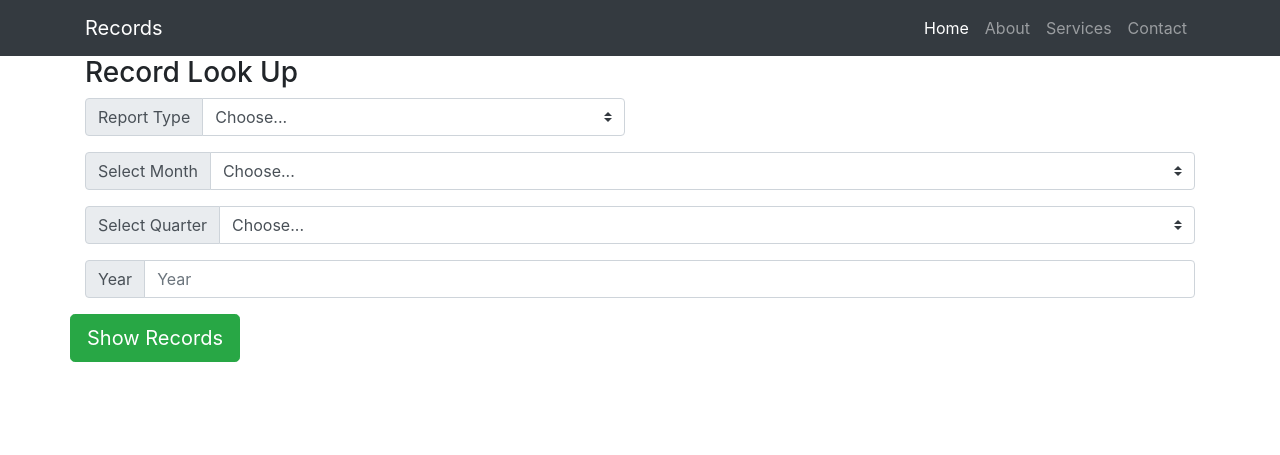
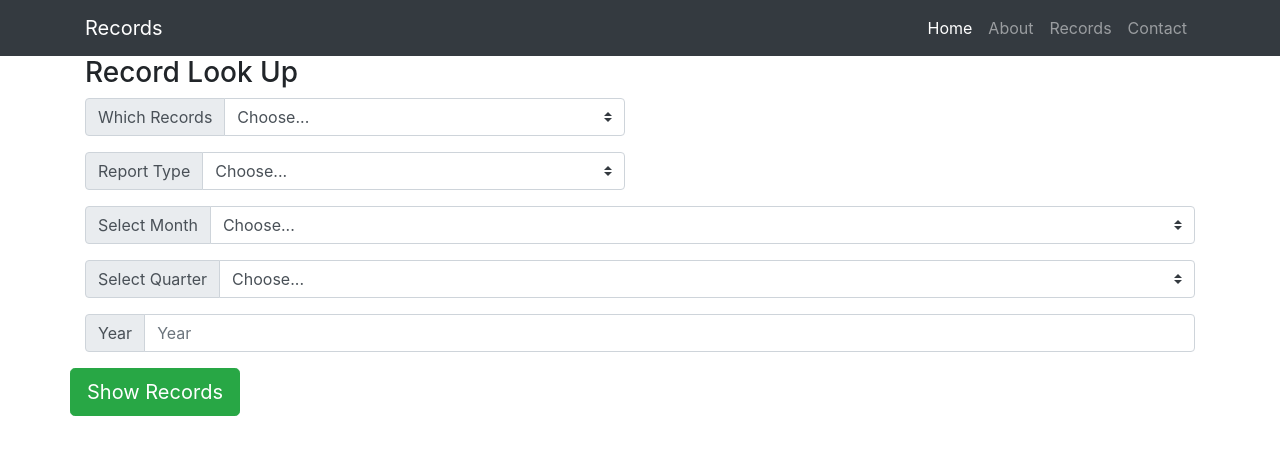
Before and after one commit to hamoody-omar/fundraising-app, a Django app: page /queries/ in a window 1280 px wide. Shown: the top 455 px of the page. Run offline with Django 3.2, Linux system fonts and the light colour scheme; some libraries are stand-ins or nearby versions.

Commit message:
Added Records to nav-bar Records now works with Donations and Sponsorships

```diff
--- a/app/funder_views/queries.py
+++ b/app/funder_views/queries.py
@@ -1,26 +1,35 @@
 from django.shortcuts import render, redirect
-from app.models import Sponsorship, Sponsor, SponsorSponsorship
+from app.models import Sponsor, Donor
 from django.db.models import Sum
 
 def queries(request):
     context_dict = {}
     if request.POST:
-        sponsors = Sponsor.objects.all()
-
+        which= int(request.POST['whichrec'])
         reptype= int(request.POST['reptype'])
 
-
-
-
-        if reptype==1:
-            sel_month= int(request.POST['month'])
-            context_dict['result']=sponsors.filter(created_at__month=sel_month).aggregate(Monthly=Sum('offer'))
-        elif reptype==2:
-            sel_quarter= int(request.POST['quart'])
-            context_dict['result']=sponsors.filter(created_at__quarter=sel_quarter).aggregate(Quarterly=Sum('offer'))
-        elif reptype==3:
-            sel_year= int(request.POST['year'])
-            context_dict['result']=sponsors.filter(created_at__year=sel_year).aggregate(Yearly=Sum('offer'))
+        if which==1:
+            sponsors= Donor.objects.all()
+            if reptype==1:
+                sel_month= int(request.POST['month'])
+                context_dict['result']=sponsors.filter(created_at__month=sel_month).aggregate(Monthly=Sum('amount'))
+            elif reptype==2:
+                sel_quarter= int(request.POST['quart'])
+                context_dict['result']=sponsors.filter(created_at__quarter=sel_quarter).aggregate(Quarterly=Sum('amount'))
+            elif reptype==3:
+                sel_year= int(request.POST['year'])
+                context_dict['result']=sponsors.filter(created_at__year=sel_year).aggregate(Yearly=Sum('amount'))
+        if which==2:
+            sponsors= Sponsor.objects.all()
+            if reptype==1:
+                sel_month= int(request.POST['month'])
+                context_dict['result']=sponsors.filter(created_at__month=sel_month).aggregate(Monthly=Sum('offer'))
+            elif reptype==2:
+                sel_quarter= int(request.POST['quart'])
+                context_dict['result']=sponsors.filter(created_at__quarter=sel_quarter).aggregate(Quarterly=Sum('offer'))
+            elif reptype==3:
+                sel_year= int(request.POST['year'])
+                context_dict['result']=sponsors.filter(created_at__year=sel_year).aggregate(Yearly=Sum('offer'))
 
         return render(request, 'app/queries.html', context_dict)
     else:
--- a/app/templates/app/donate.html
+++ b/app/templates/app/donate.html
@@ -29,7 +29,7 @@
           <a class="nav-link" href="#">About</a>
         </li>
         <li class="nav-item">
-          <a class="nav-link" href="#">Services</a>
+         <a class="nav-link" href="/queries/">Records</a>
         </li>
         <li class="nav-item">
           <a class="nav-link" href="#">Contact</a>
--- a/app/templates/app/grants.html
+++ b/app/templates/app/grants.html
@@ -29,7 +29,7 @@
           <a class="nav-link" href="#">About</a>
         </li>
         <li class="nav-item">
-          <a class="nav-link" href="#">Services</a>
+          <a class="nav-link" href="/queries/">Records</a>
         </li>
         <li class="nav-item">
           <a class="nav-link" href="#">Contact</a>
--- a/app/templates/app/index.html
+++ b/app/templates/app/index.html
@@ -38,7 +38,7 @@
       <div class="collapse navbar-collapse" id="navbarResponsive">
         <ul class="navbar-nav ml-auto">
           <li class="nav-item active">
-            <a class="nav-link" href="#">Home
+            <a class="nav-link" href="/">Home
               <span class="sr-only">(current)</span>
             </a>
           </li>
@@ -46,7 +46,7 @@
             <a class="nav-link" href="#">About</a>
           </li>
           <li class="nav-item">
-            <a class="nav-link" href="#">Services</a>
+            <a class="nav-link" href="/queries/">Records</a>
           </li>
           <li class="nav-item">
             <a class="nav-link" href="#">Contact</a>
--- a/app/templates/app/queries.html
+++ b/app/templates/app/queries.html
@@ -29,7 +29,7 @@
           <a class="nav-link" href="#">About</a>
         </li>
         <li class="nav-item">
-          <a class="nav-link" href="#">Services</a>
+          <a class="nav-link" href="/queries/">Records</a>
         </li>
         <li class="nav-item">
           <a class="nav-link" href="#">Contact</a>
@@ -53,7 +53,16 @@
               <div class="bodyTest">
                   <div class="row">
                     <div class="col-sm-6">
-
+                        <div class="input-group mb-3">
+                            <div class="input-group-prepend">
+                              <label class="input-group-text" for="type">Which Records</label>
+                            </div>
+                            <select class="custom-select" name="whichrec" id="whichrec">
+                              <option selected>Choose...</option>
+                              <option value="1">Donations</option>
+                              <option value="2">Sponsorships</option>
+                            </select>
+                          </div>
                       <!-- Record Type-->
                       <div class="input-group mb-3">
                           <div class="input-group-prepend">
--- a/app/templates/app/sponsor.html
+++ b/app/templates/app/sponsor.html
@@ -29,7 +29,7 @@
           <a class="nav-link" href="#">About</a>
         </li>
         <li class="nav-item">
-          <a class="nav-link" href="#">Services</a>
+          <a class="nav-link" href="/queries/">Records</a>
         </li>
         <li class="nav-item">
           <a class="nav-link" href="#">Contact</a>
```
